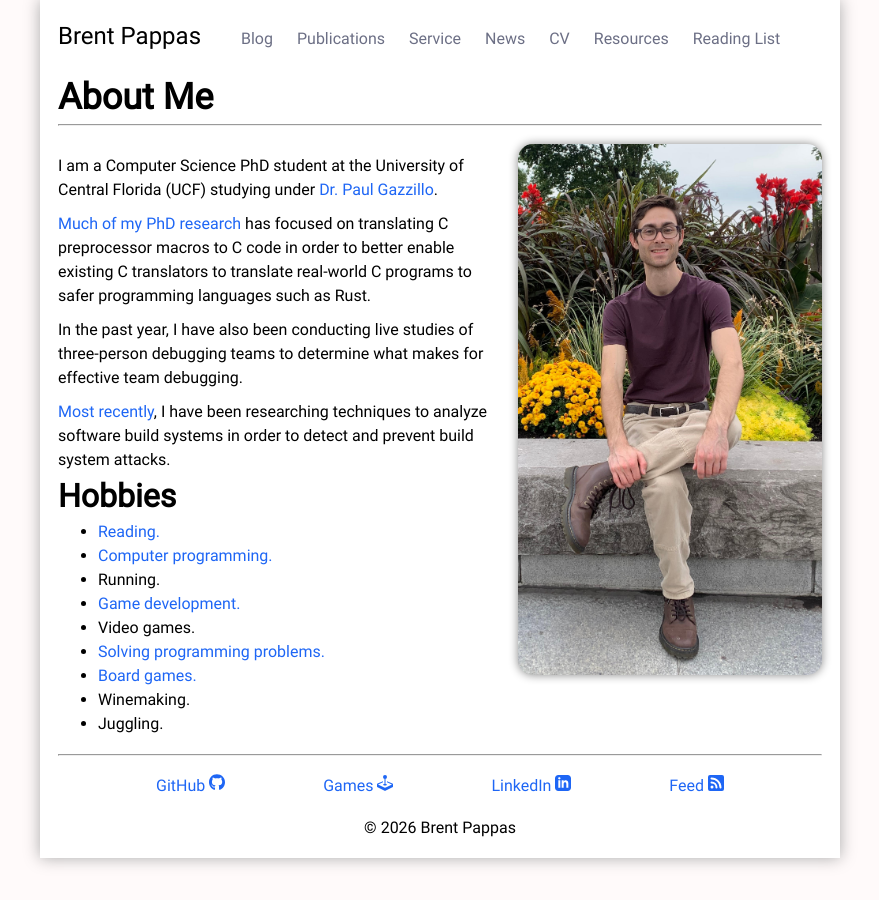
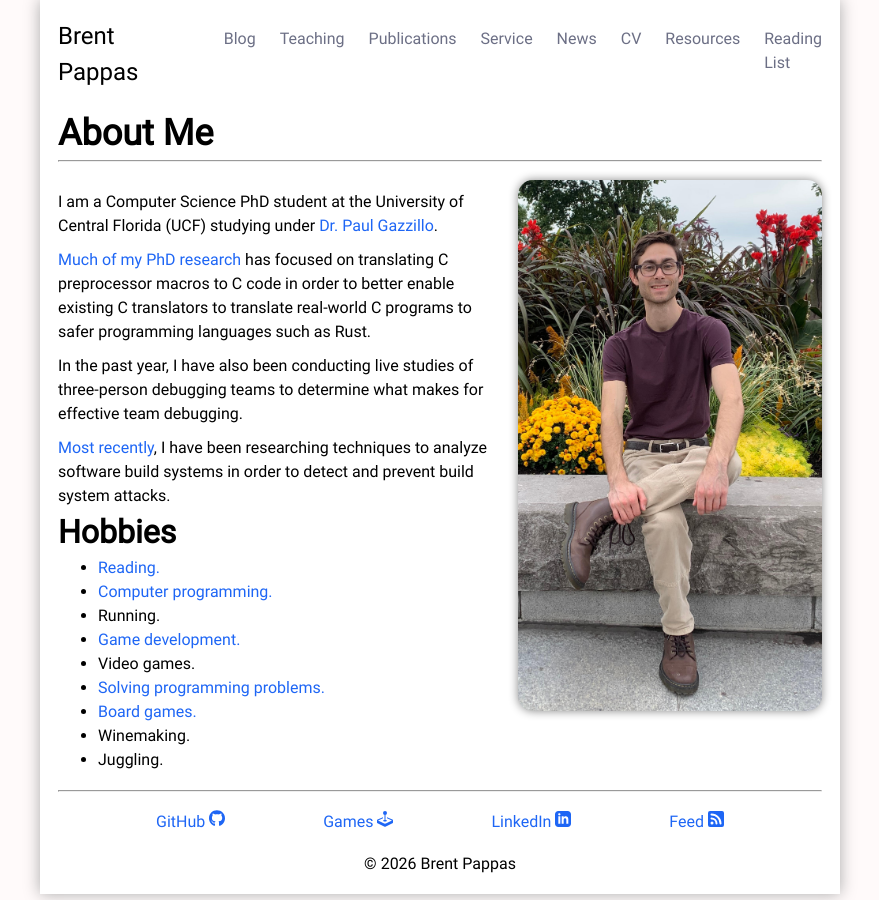
Before and after one commit to PappasBrent/pappasbrent.github.io, a Jekyll site: the page built from index.html, in a window 1280 px wide. Shown: the whole page, without its empty margins (200-1079 px from the left). Built offline with Jekyll 4.4.1, drawn with Linux system fonts in a browser that asks for light colours.

Commit message:
Add link to teaching page

```diff
--- a/_includes/header.html
+++ b/_includes/header.html
@@ -4,6 +4,9 @@
         <ul class="navbar-nav">
             <li class="nav-item">
                 <a class="nav-link" href="/blog">Blog</a>
+            </li>
+            <li class="nav-item">
+                <a class="nav-link" href="/teaching">Teaching</a>
             </li>
             <li class="nav-item">
                 <a class="nav-link" href="/publications">Publications</a>
```
